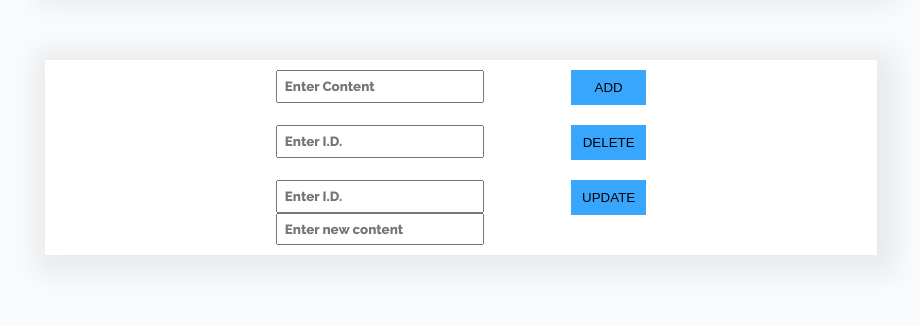
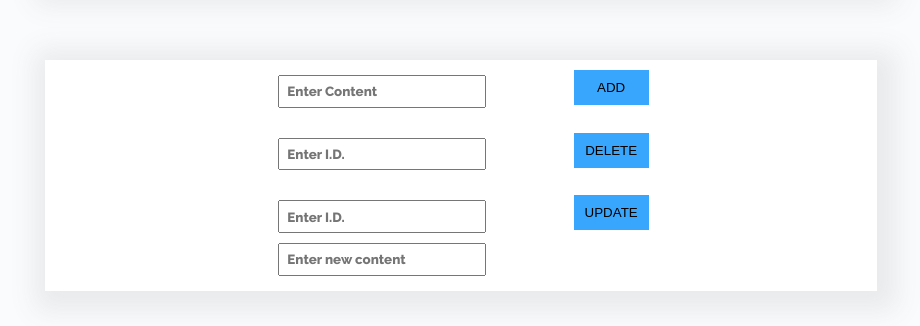
Before and after one commit to jonriquer/Budget-App, a React (Create React App) app in the folder client/: page / in a window 1280 px wide. Shown: the part 179-505 px from the top of the page, without its empty margins (187-1107 px from the left). Built offline with nearby package versions, Linux system fonts and the light colour scheme; no server answers.

Commit message:
adding cursor style on form button hover && adding margin to update inputs

```diff
--- a/client/src/index.scss
+++ b/client/src/index.scss
@@ -57,6 +57,7 @@ $Raleway: 'Raleway', sans-serif;
   height: 2em;
   font-family: $Raleway;
   font-weight: 800;
+  margin: 5px;
 }
 ::placeholder {
   padding: 5px;
@@ -70,8 +71,7 @@ $Raleway: 'Raleway', sans-serif;
 }
 .inputWrapper button:hover {
   background-color: rgba(56, 166, 252,.5);
-
-
+  cursor: pointer;
 }
 .updateInputCont {
   display: flex;
```
